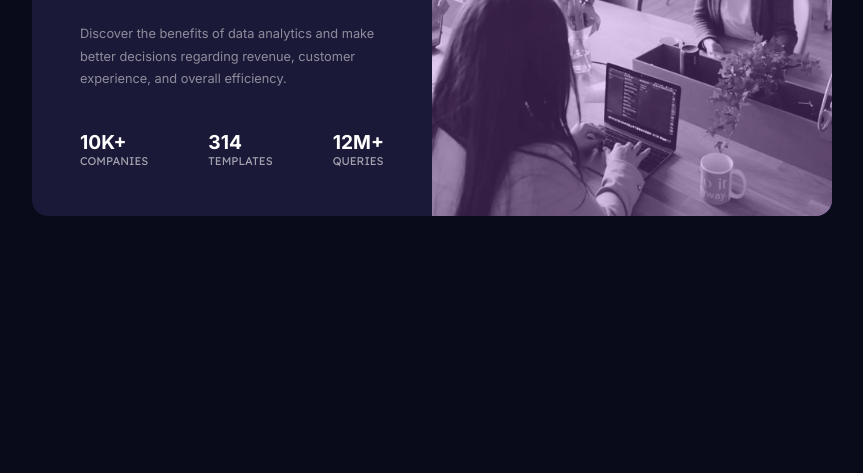
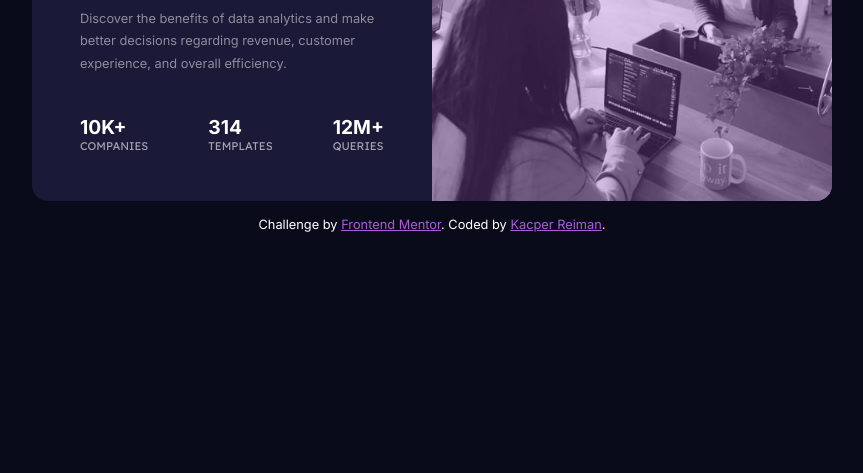
Before and after one commit to kacper-reiman/Stats-preview, a plain HTML site: page index.html in a window 1280 px wide. Shown: the part 327-800 px from the top of the page, without its empty margins (216-1079 px from the left). Drawn offline with Linux system fonts and the light colour scheme.

Commit message:
added attribution

```diff
--- a/index.html
+++ b/index.html
@@ -20,16 +20,7 @@
 
     <title>Frontend Mentor | Stats preview card component</title>
 
-    <style>
-      .attribution {
-        font-size: 11px;
-        text-align: center;
-        color: white;
-      }
-      .attribution a {
-        color: hsl(228, 45%, 44%);
-      }
-    </style>
+    <style></style>
   </head>
   <body>
     <main>
@@ -52,11 +43,14 @@
       </div>
     </main>
 
-    <!-- <div class="attribution">
+    <div class="attribution">
       Challenge by
       <a href="https://www.frontendmentor.io?ref=challenge" target="_blank"
         >Frontend Mentor</a
-      >. Coded by <a href="#">Your Name Here</a>.
-    </div>-->
+      >. Coded by
+      <a href="https://www.frontendmentor.io/profile/kacper-reiman"
+        >Kacper Reiman</a
+      >.
+    </div>
   </body>
 </html>
--- a/style.css
+++ b/style.css
@@ -15,6 +15,7 @@ body {
   width: 100vw;
   height: 90vh;
   display: flex;
+  flex-direction: column;
   justify-content: center;
   align-items: center;
   background-color: var(--main-background);
@@ -75,6 +76,20 @@ main {
   border-radius: 0 1rem 1rem 0;
   opacity: 0.7;
 }
+.attribution {
+  margin-top: 1rem;
+  font-size: 0.8rem;
+  text-align: center;
+  color: white;
+  transition: 0.5s;
+}
+.attribution:hover {
+  transform: scale(1.2);
+  transition: 0.5s;
+}
+.attribution a {
+  color: var(--accent);
+}
 @media screen and (max-width: 650px) {
   body {
     height: 844px;
```
